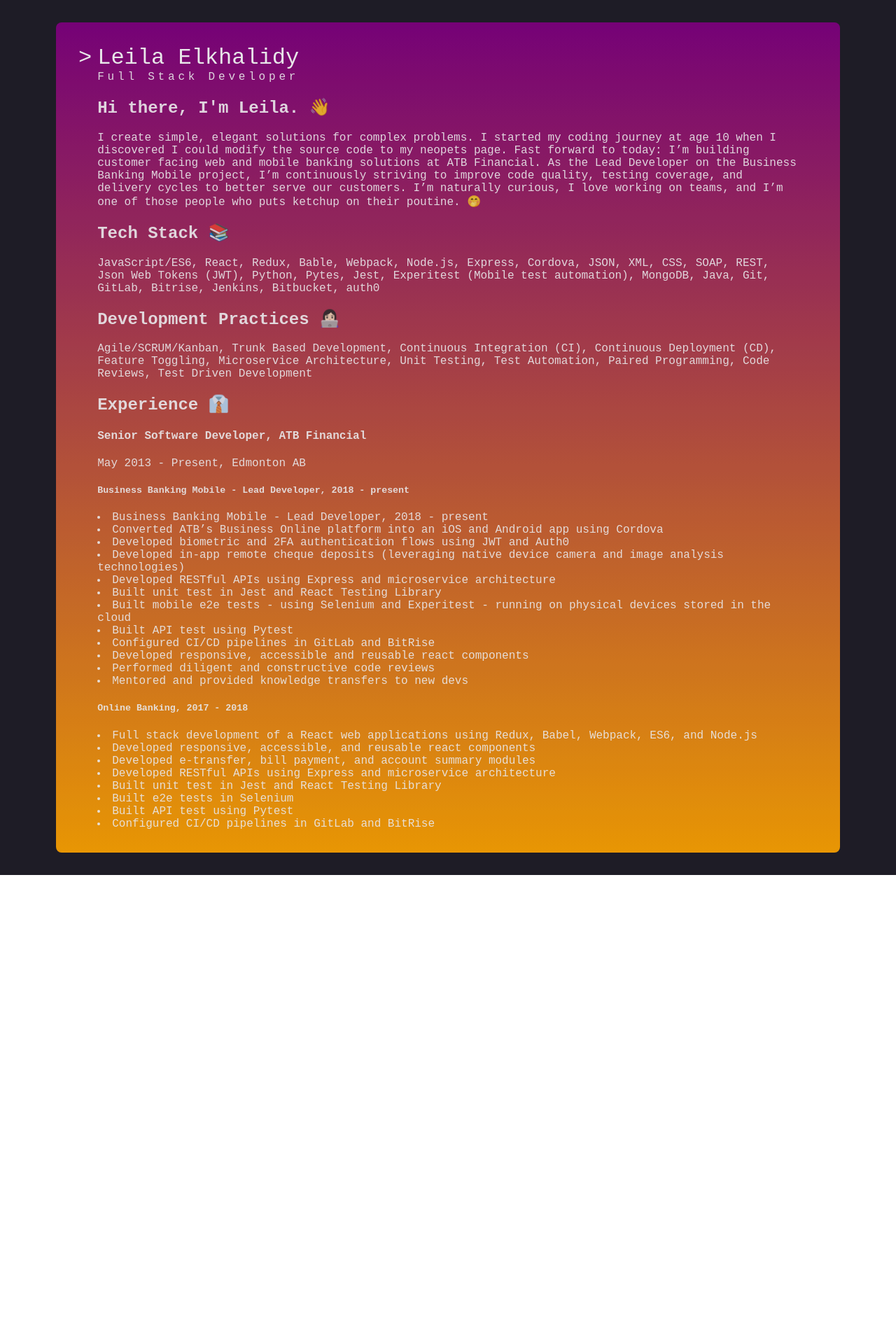
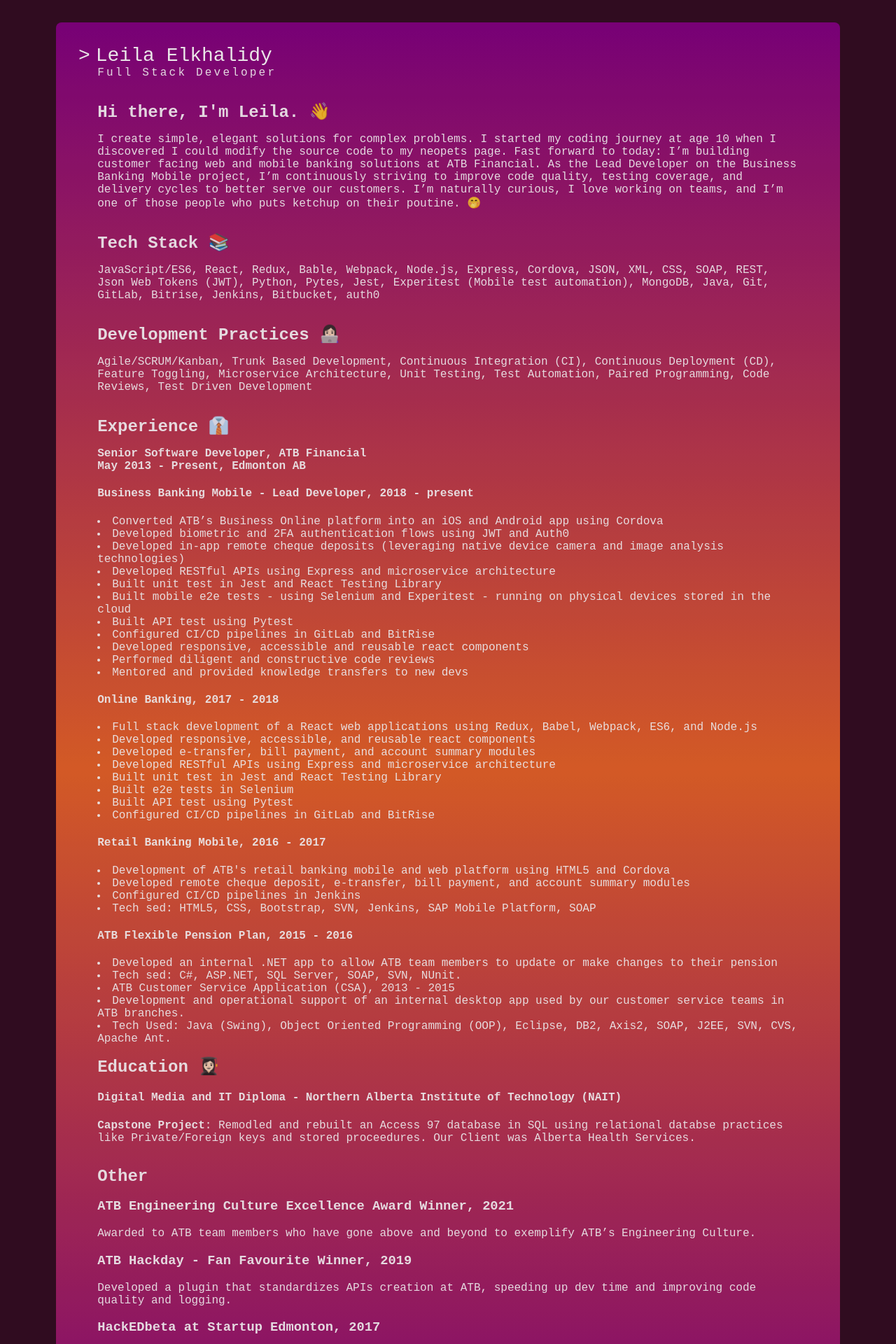
Before and after one commit to luminaire-dev/resume, a React (Create React App) app: page / in a window 1280 px wide. Shown: the top 1920 px of the page at 70% size. Before the commit the page ends 1250 px from the top, so only its background shows below. Built offline with nearby package versions, Linux system fonts and the light colour scheme.

Commit message:
add resume content
add the rest of the resume text

```diff
--- a/src/App.css
+++ b/src/App.css
@@ -1,7 +1,7 @@
 .App {}
 
 .App-body {
-  background-color: #1e1c26;
+  background-color: #300C20;
   min-height: 100vh;
   display: flex;
   flex-direction: column;
--- a/src/App.js
+++ b/src/App.js
@@ -4,17 +4,23 @@
 const ResumeWrapper = styled.div`
   margin 2rem 5rem ;
   padding: 2rem;
-  @media only screen and (max-width: 650px) {
-    margin 1rem 2rem ;
+  @media only screen and (max-width: 550px) {
+    margin 1rem;
+    padding: 1rem;
   }
   border-radius: 0.5rem;
   opacity: 90%;
-  background-image: linear-gradient(purple, orange);
+  background-image: linear-gradient(purple, #e66327, purple);
   font-family: monospace;
 `
 
 const Description = styled.div`
-  letter-spacing: 0.3rem;
+  padding-bottom: 1rem;
+  letter-spacing: 0.20rem;
+
+  @media only screen and (max-width: 550px) {
+    letter-spacing: 0rem;
+  }
 `
 
 const ResumeBody = styled.div`
@@ -31,24 +37,49 @@
   }
 `
 
+const Heading = styled.div`
+  font-size: 1.5rem;
+  font-weight: bold;
+  padding-top: 1rem;
+  @media only screen and (max-width: 550px) {
+    font-size: 1.25rem;
+  }
+`
+
+const SubHeading = styled.div`
+  font-size: 1rem;
+  font-weight: bold;
+  padding-top: ${props => props.noPadding ? 0 : "1rem"};
+`
+
 const Caret = styled.div`
   float: left;
   padding-right: 0.5rem;
-  font-size: 2rem;
+  font-size: 1.75rem;
+  @media only screen and (max-width: 550px) {
+    font-size: 1.25rem;
+    padding-right: 1rem;
+  }
 `
 
 const Title = styled.div`
-  font-size: 2rem;
+  font-size: 1.75rem;
   display: flex;
   overflow: hidden;
   white-space: nowrap;
-  border-right: 1.5rem transparent solid;
+  border-right: 1.25rem transparent solid;
+  @media only screen and (max-width: 550px) {
+    border-right: 1rem transparent solid;
+    font-size: 1.25rem;
+    max-width: 12rem;
+    font-weight: bold;
+  }
   animation: animated-text 1s steps(12,end) 1s 1 normal both,
-             animated-cursor 650ms steps(29,end) 5;
+             animated-cursor 700ms steps(29,end) 5;
 
   @keyframes animated-text{
     from{width: 0;}
-    to{width: 19rem;}
+    to{width: 16.5rem;}
   }
 
   @keyframes animated-cursor{
@@ -61,10 +92,12 @@
   return (
     <div className="App-body">
       <ResumeWrapper>
-        <Caret>></Caret>
-        <Title>
-          Leila Elkhalidy
-        </Title>
+        <div>
+          <Caret>></Caret>
+          <Title>
+            Leila Elkhalidy
+          </Title>
+        </div>
         <ResumeBody>
           <Description>Full Stack Developer</Description>
 
@@ -74,27 +107,26 @@
           }
 
 
-            <h2>Hi there, I'm Leila. 👋</h2>
+            <Heading>Hi there, I'm Leila. 👋</Heading>
             <p>I create simple, elegant solutions for complex problems. I started my coding journey at age 10 when I discovered
             I could modify the source code to my neopets page. Fast forward to today: I’m building customer facing web and mobile
              banking solutions at ATB Financial. As the Lead Developer on the Business Banking Mobile project, I’m continuously
              striving to improve code quality, testing coverage, and delivery cycles to better serve our customers. I’m naturally
              curious, I love working on teams, and I’m one of those people who puts ketchup on their poutine. 🤭</p>
 
-            <h2>Tech Stack 📚</h2>
+            <Heading>Tech Stack 📚</Heading>
             <p>JavaScript/ES6, React, Redux, Bable, Webpack, Node.js, Express, Cordova, JSON, XML, CSS, SOAP, REST, Json Web Tokens (JWT),
             Python, Pytes, Jest, Experitest (Mobile test automation), MongoDB, Java, Git, GitLab, Bitrise, Jenkins, Bitbucket, auth0</p>
 
-            <h2>Development Practices 👩🏻‍💻</h2>
+            <Heading>Development Practices 👩🏻‍💻</Heading>
             <p>Agile/SCRUM/Kanban, Trunk Based Development, Continuous Integration (CI), Continuous Deployment (CD), Feature Toggling,
             Microservice Architecture, Unit Testing, Test Automation, Paired Programming, Code Reviews, Test Driven Development</p>
 
-            <h2>Experience 👔</h2>
-            <h4>Senior Software Developer, ATB Financial</h4>
-            <p>May 2013 - Present, Edmonton AB</p>
+            <Heading>Experience 👔</Heading>
+            <SubHeading>Senior Software Developer, ATB Financial</SubHeading>
+            <SubHeading noPadding>May 2013 - Present, Edmonton AB</SubHeading>
 
-            <h5> Business Banking Mobile  - Lead Developer, 2018 - present </h5>
-              <li>Business Banking Mobile - Lead Developer, 2018 - present</li>
+            <h4> Business Banking Mobile  - Lead Developer, 2018 - present </h4>
               <li>Converted ATB’s Business Online platform into an iOS and Android app using Cordova</li>
               <li>Developed biometric and 2FA authentication flows using JWT and Auth0</li>
               <li>Developed in-app remote cheque deposits (leveraging native device camera and image analysis technologies)</li>
@@ -107,7 +139,7 @@
               <li>Performed diligent and constructive code reviews</li>
               <li>Mentored and provided knowledge transfers to new devs</li>
 
-            <h5> Online Banking, 2017 - 2018 </h5>
+            <h4>Online Banking, 2017 - 2018 </h4>
               <li>Full stack development of a React web applications using Redux, Babel, Webpack, ES6, and Node.js</li>
               <li>Developed responsive, accessible, and reusable react components</li>
               <li>Developed e-transfer, bill payment, and account summary modules</li>
@@ -117,6 +149,38 @@
               <li>Built API test using Pytest</li>
               <li>Configured CI/CD pipelines in GitLab and BitRise</li>
 
+            <h4>Retail Banking Mobile, 2016 - 2017</h4>
+              <li>Development of ATB's retail banking mobile and web platform using HTML5 and Cordova</li>
+              <li>Developed remote cheque deposit, e-transfer, bill payment, and account summary modules</li>
+              <li>Configured CI/CD pipelines in Jenkins</li>
+              <li>Tech sed: HTML5, CSS, Bootstrap, SVN, Jenkins, SAP Mobile Platform, SOAP</li>
+
+            <h4>ATB Flexible Pension Plan, 2015 - 2016</h4>
+            <li>Developed an internal .NET app to allow ATB team members to update or make changes to their pension</li>
+            <li>Tech sed: C#, ASP.NET, SQL Server, SOAP, SVN, NUnit.</li>
+            <li>ATB Customer Service Application (CSA), 2013 - 2015</li>
+            <li>Development and operational support of an internal desktop app used by our customer service teams in ATB branches.</li>
+            <li>Tech Used: Java (Swing), Object Oriented Programming (OOP), Eclipse, DB2, Axis2, SOAP, J2EE, SVN, CVS, Apache Ant.</li>
+
+            <Heading>Education 👩🏻‍🎓</Heading>
+            <h4>Digital Media and IT Diploma - Northern Alberta Institute of Technology (NAIT)</h4>
+            <p><b>Capstone Project</b>: Remodled and rebuilt an Access 97 database in SQL using relational databse practices like Private/Foreign keys and stored proceedures. Our Client was Alberta Health Services.</p>
+
+            <Heading>Other</Heading>
+            <h3>ATB Engineering Culture Excellence Award Winner, 2021</h3>
+            <p>Awarded to ATB team members who have gone above and beyond to exemplify ATB’s Engineering Culture.</p>
+
+            <h3>ATB Hackday - Fan Favourite Winner, 2019</h3>
+            <p>Developed a plugin that standardizes APIs creation at ATB, speeding up dev time and improving code quality and logging.</p>
+
+            <h3>HackEDbeta at Startup Edmonton, 2017</h3>
+            <p>Volunteered as a Mentor at this beginner-friendly hackathon.</p>
+
+            <h3>Apple Worldwide Developers Conference (WDDC), 2017</h3>
+            <p>Attended sessions on Apple Pay, Swift, Accessibility, Core ML, and AR.</p>
+
+            <h3>Google Cloud Relay, 2018</h3>
+            <p>In this 6 hours codingelay event, I wrote a Google Cloud hosted React app that provides a localized ski condition forecast.</p>
         </ResumeBody>
       </ResumeWrapper>
     </div>
```
